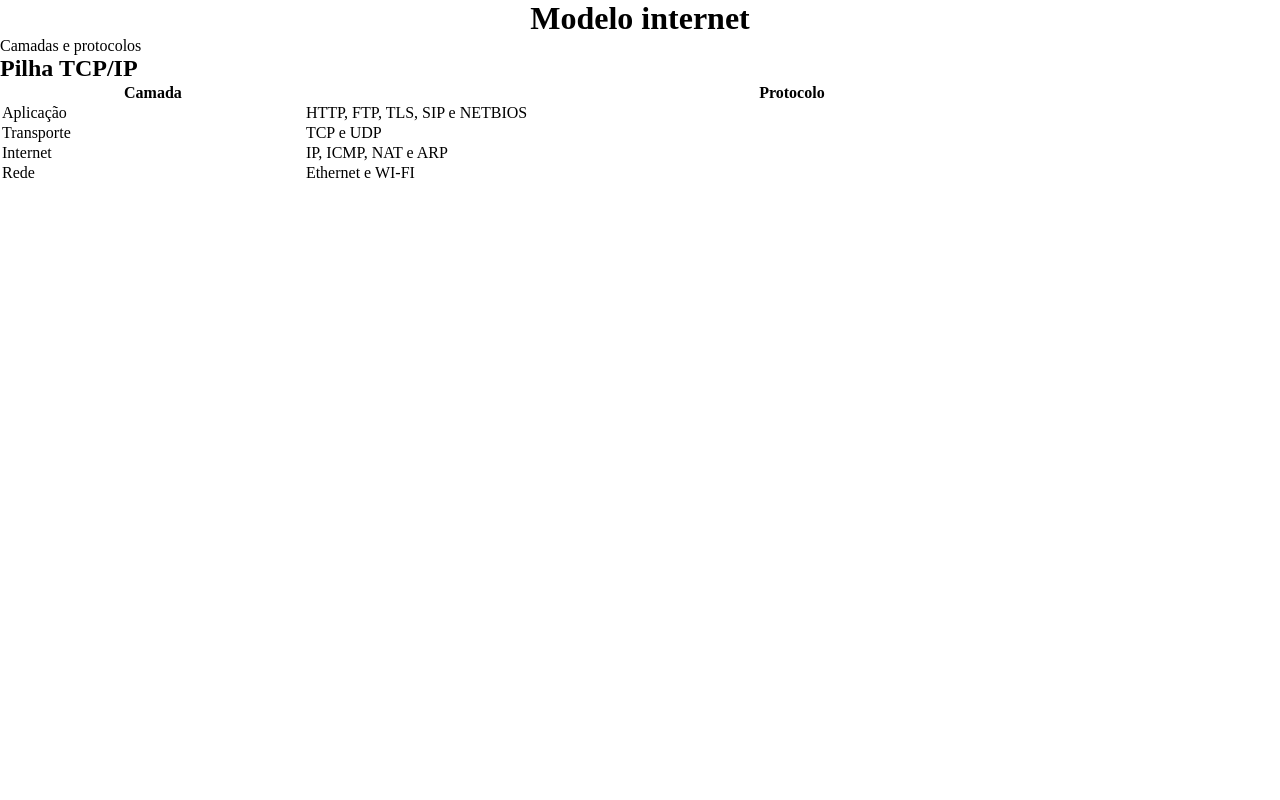
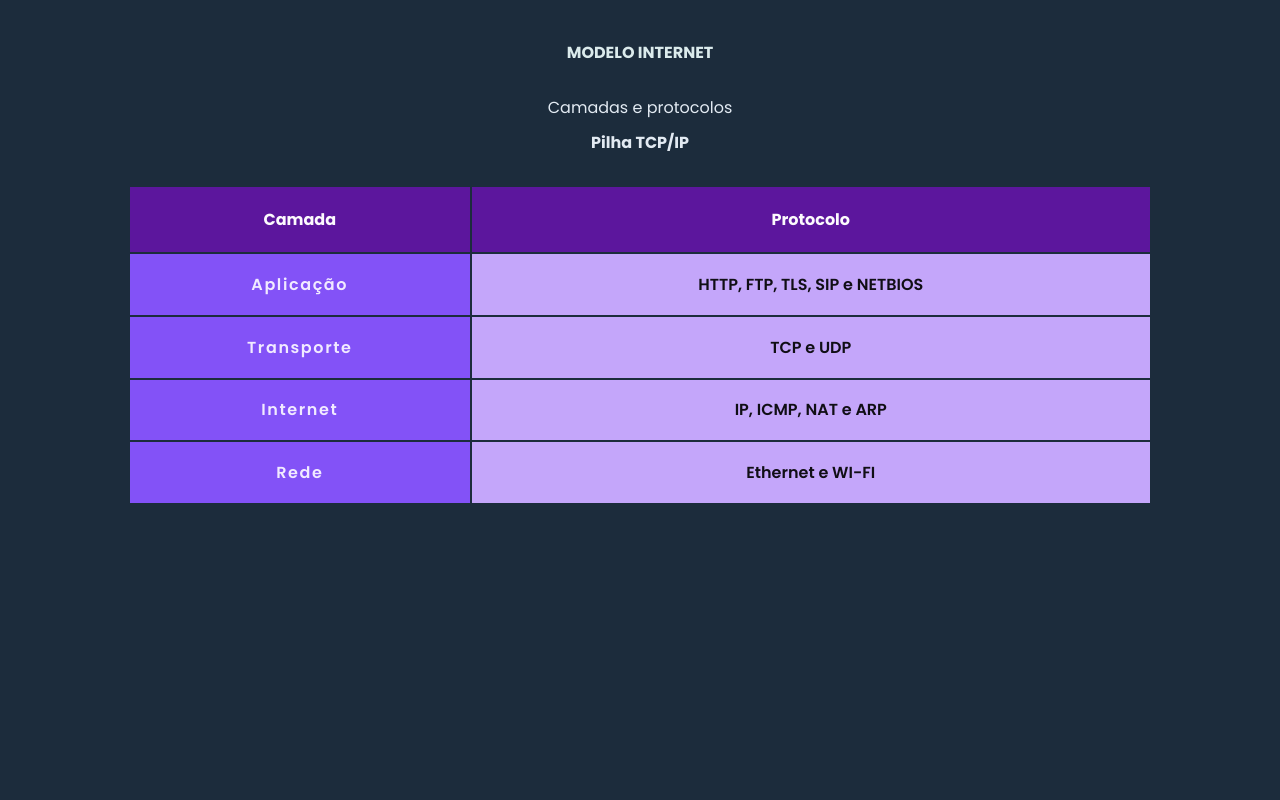
Before and after one commit to Saiphss/Projetos, a PHP site: page /ex1/index.html in a window 1280 px wide. Run offline with PHP 8.4, Linux system fonts and the light colour scheme.

Commit message:
Update style.css

```diff
--- a/exercicios-html-css/ex1/style.css
+++ b/exercicios-html-css/ex1/style.css
@@ -1,15 +1,59 @@
 @charset "UTF-8";
+@import url('https://fonts.googleapis.com/css2?family=Poppins:ital,wght@0,300;0,400;0,500;0,600;0,700;0,800;0,900;1,300;1,400;1,500;1,600;1,700;1,800;1,900&display=swap');
 *
 {
     margin: 0;
     padding: 0;
+    font-family: 'poppins', Arial, Helvetica, sans-serif;
+    font-size: 1em;
 }
-
+body
+{
+    display: block;
+    background-color: #1c2c3c;
+    min-height: 100vh;
+}
 #main-title
 {
     text-align: center;
+    color: rgba(240, 255, 255, 0.904);
+    text-transform: uppercase;
+    transform: translateY(40px);
 }
+header,.sec-title
+{
+    text-align: center;
+    color: rgba(240, 248, 255, 0.936);
+    margin: 10px auto;
+    transform: translateY(60px);
+}
+
 .container
 {
-    width: 100%;
+    width: 80%;
+    height: 20em;
+    margin: auto;
+    transform: translateY(80px);
 }
+.card-box th
+{
+    background-color: rgba(157, 0, 255, 0.499);
+    color: #fffffffa;
+    padding: 20px;
+}
+
+.card-title
+{
+    background-color: #8352F7;
+    text-align: center;
+    color: #f1eaff;
+    font-weight: 600;
+    letter-spacing: 0.1em;
+}
+.card-content
+{
+    background-color: #C4A6FA;
+    text-align: center;
+    font-weight: 600;
+    color: #000000ea;
+}
```
